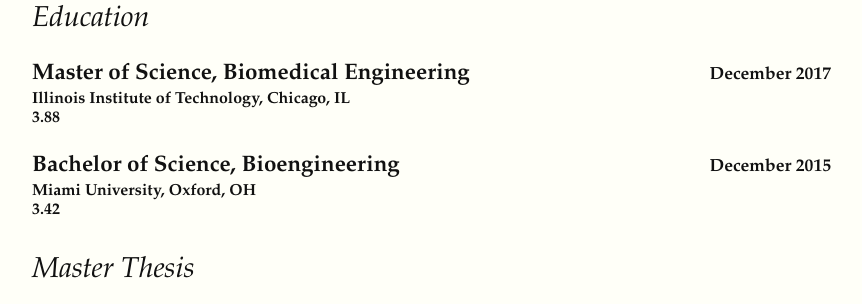
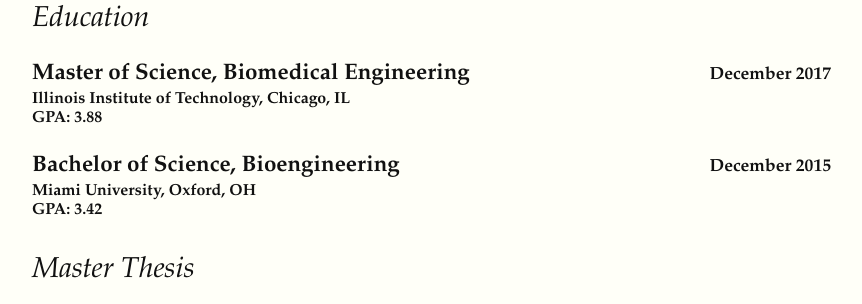
Before and after one commit to DavidRConnell/DavidRConnell.github.io, a Jekyll site: the page built from resume.markdown, in a window 1280 px wide. Shown: the part 226-530 px from the top of the page, without its empty margins (128-990 px from the left). Built offline with Jekyll 4.4.1, drawn with Linux system fonts in a browser that asks for light colours; some web fonts are replaced.

Commit message:
Clean: Add "GPA" in front of gpa

```diff
--- a/resume.markdown
+++ b/resume.markdown
@@ -8,11 +8,11 @@
 ### Education
 **Master of Science, Biomedical Engineering**{% marginnote 'mn-id-**December 2017**' '<span style="font-size: 110%">**December 2017**</span>'%}
 #### Illinois Institute of Technology, Chicago, IL
-#### 3.88
+#### GPA: 3.88
 
 **Bachelor of Science, Bioengineering**{% marginnote 'mn-id-**December 2015**' '<span style="font-size: 110%">**December 2015**</span>'%}
 #### Miami University, Oxford, OH
-#### 3.42
+#### GPA: 3.42
 
 
 
```
Also changed, not shown: 2 other files.
